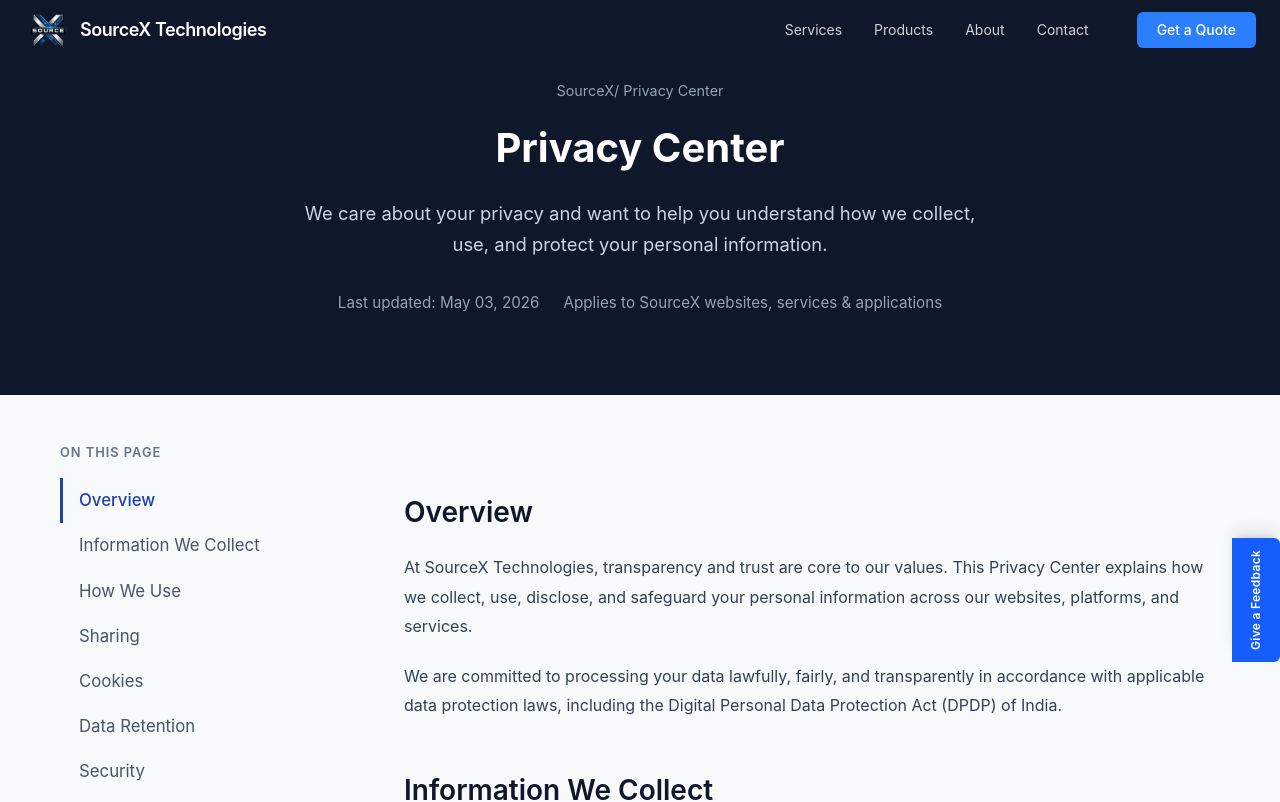
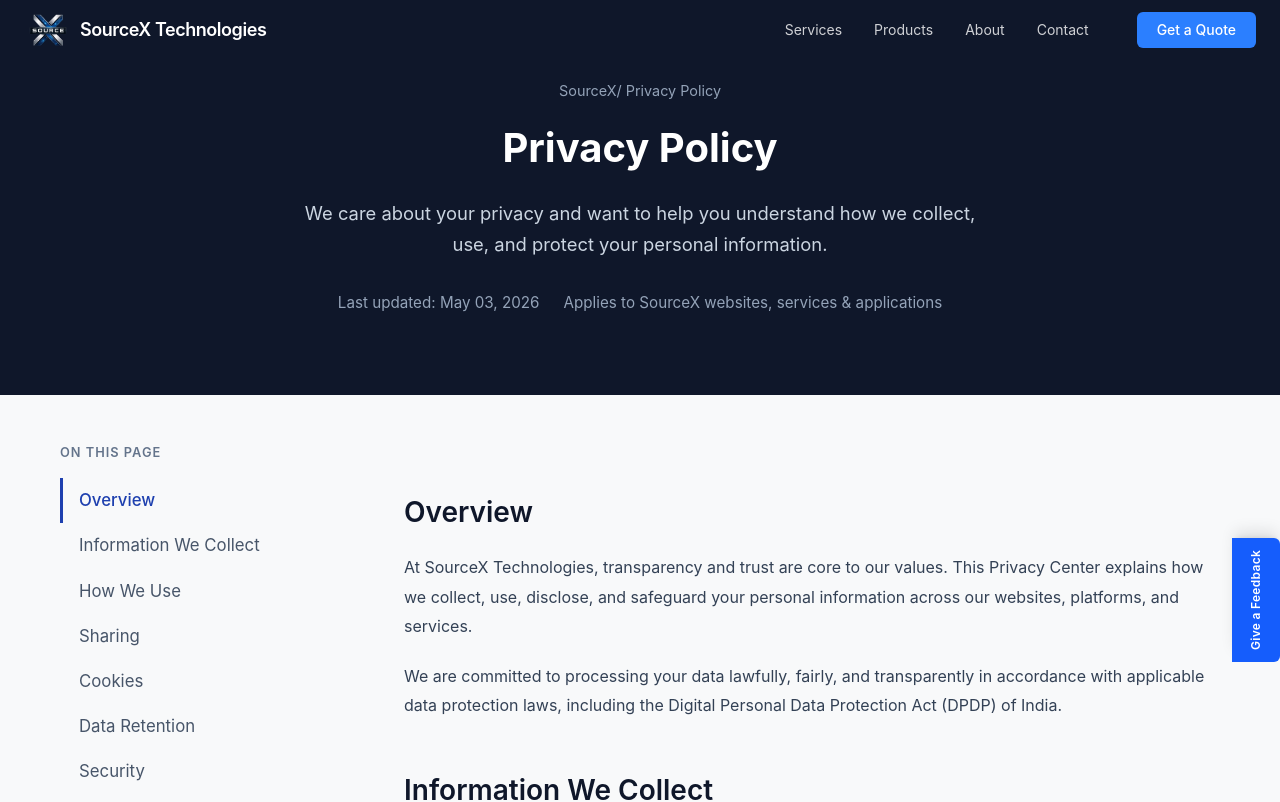
Before and after one commit to ashwanthika01/SOURCEX, a Next.js app: page /privacy-center in a window 1280 px wide. Shown: the top 802 px of the page. Built offline with nearby package versions, Linux system fonts and the light colour scheme.

Commit message:
minor year fix

```diff
--- a/app/nservices/page.tsx
+++ b/app/nservices/page.tsx
@@ -138,7 +138,7 @@
 const whyStats = [
   { val: "10,000+", label: "Components Delivered" },
   { val: "500+",    label: "Verified Brands" },
-  { val: "15+",     label: "Years Experience" },
+  { val: "1+",     label: "Years Experience" },
   { val: "48hr",    label: "Quote Turnaround" },
 ];
 
@@ -631,7 +631,7 @@
                 We specialise in sourcing and delivering high-quality electronic
                 components from trusted global manufacturers. From a single resistor
                 to a complete BOM, SourceX handles it with the same precision and
-                care — backed by 15+ years of deep industry relationships.
+                care — backed by 1+ years of deep industry relationships.
               </motion.p>
 
               {whyPoints.map((point, i) => (
--- a/app/privacy-center/page.tsx
+++ b/app/privacy-center/page.tsx
@@ -55,10 +55,10 @@
         <div className="hero-inner">
           <div className="breadcrumb">
             <Link href="/">SourceX</Link>
-            <span>/ Privacy Center</span>
+            <span>/ Privacy Policy</span>
           </div>
 
-          <h1>Privacy Center</h1>
+          <h1>Privacy Policy</h1>
 
           <p className="hero-lead">
             We care about your privacy and want to help you understand how we collect,
```
